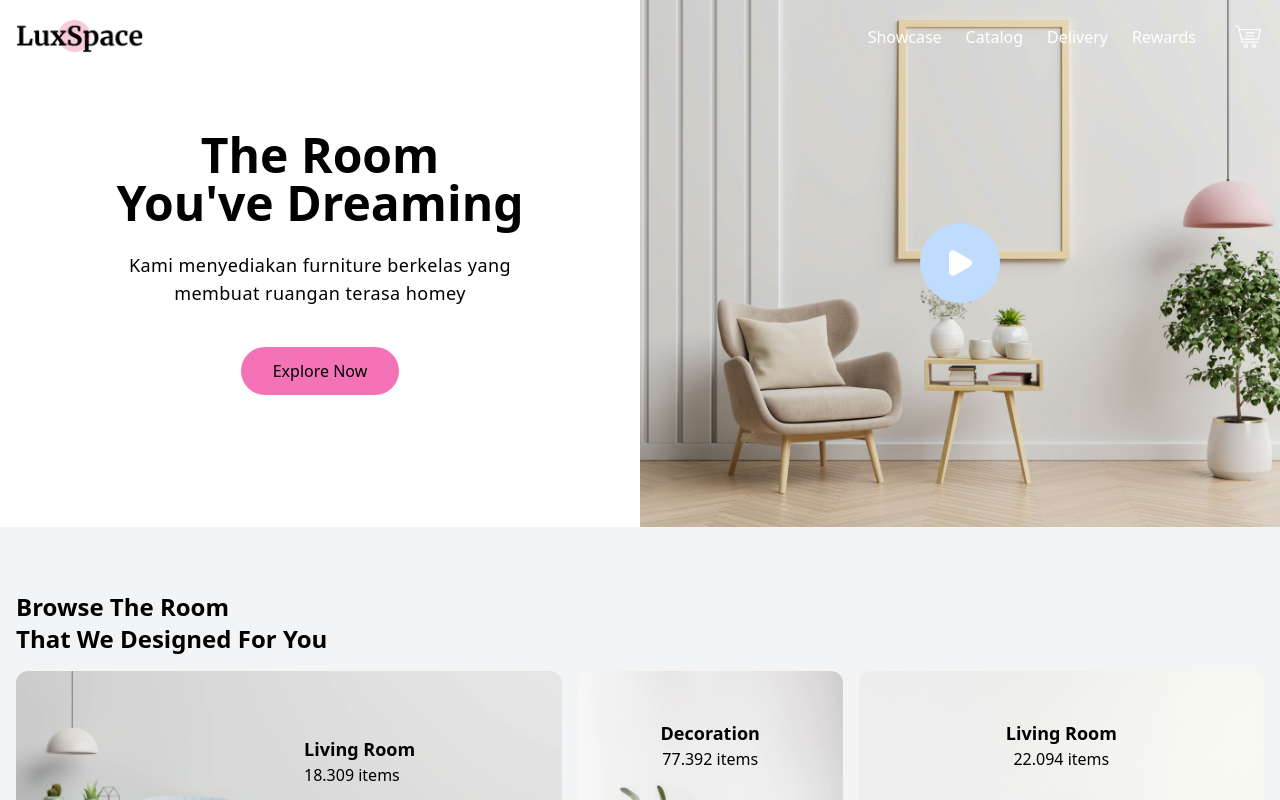
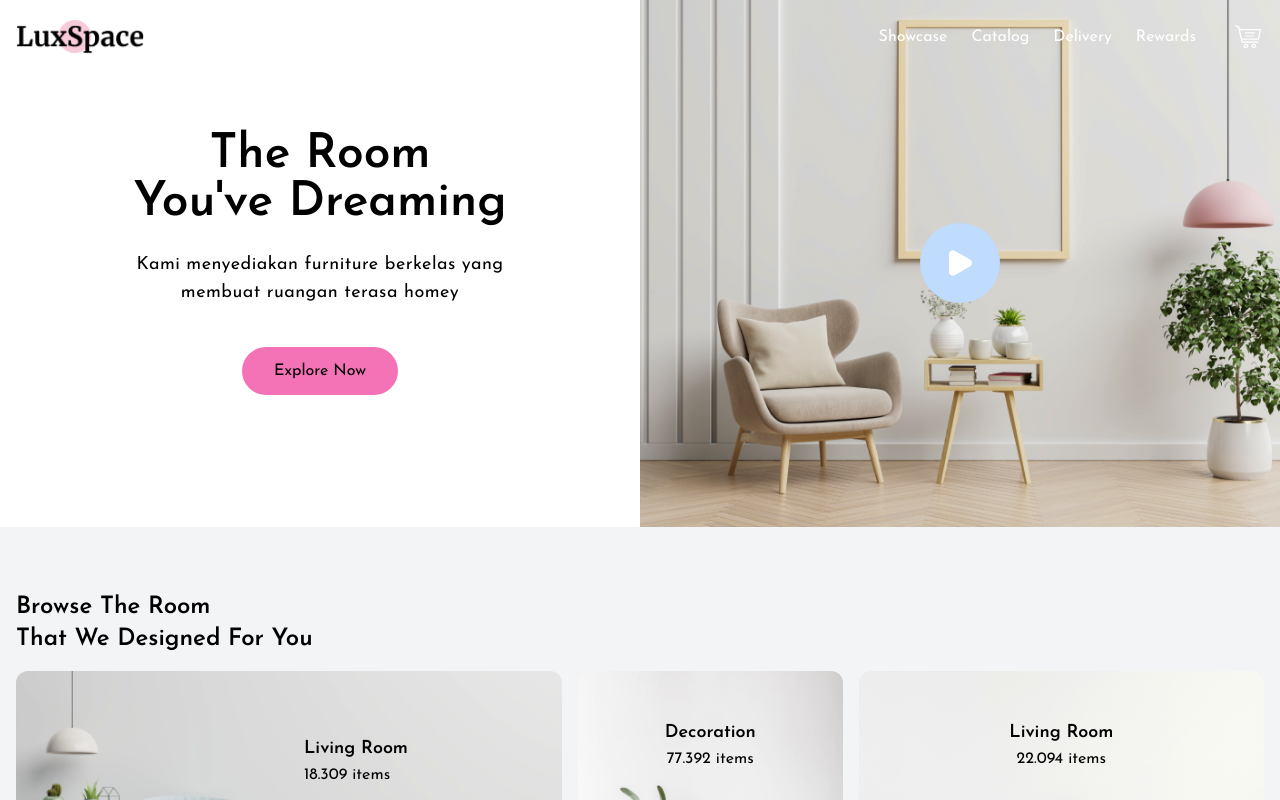
Before and after one commit to devfmgo/bwa-pwa, a React (Create React App) app: page / in a window 1280 px wide. Shown: the top 800 px of the page. Built offline with nearby package versions, Linux system fonts and the light colour scheme.

Commit message:
Cache asset font dari CDN

```diff
--- a/package.json
+++ b/package.json
@@ -27,7 +27,8 @@
     "start": "react-scripts start",
     "build": "react-scripts build",
     "test": "react-scripts test",
-    "eject": "react-scripts eject"
+    "eject": "react-scripts eject",
+    "serve": "npm run build && serve -s build"
   },
   "eslintConfig": {
     "extends": [
@@ -50,6 +51,7 @@
   "devDependencies": {
     "autoprefixer": "^10.4.4",
     "postcss": "^8.4.12",
+    "serve": "^13.0.2",
     "tailwindcss": "^3.0.23"
   }
 }
--- a/src/service-worker.js
+++ b/src/service-worker.js
@@ -11,7 +11,7 @@ import { clientsClaim } from 'workbox-core';
 import { ExpirationPlugin } from 'workbox-expiration';
 import { precacheAndRoute, createHandlerBoundToURL } from 'workbox-precaching';
 import { registerRoute } from 'workbox-routing';
-import { StaleWhileRevalidate } from 'workbox-strategies';
+import { NetworkFirst, StaleWhileRevalidate } from 'workbox-strategies';
 
 clientsClaim();
 
@@ -63,6 +63,28 @@ registerRoute(
   })
 );
 
+self.addEventListener('install', function (e) {
+  console.log('SW Install');
+});
+self.addEventListener('activate', function (e) {
+  console.log('SW Activate');
+});
+
+// Register route cache dns
+registerRoute(
+  ({ url }) =>
+    url.origin === ' https://fonts.googleapis.com' ||
+    url.origin === 'https://fonts.gstatic.com',
+  new NetworkFirst({
+    cacheName: 'fonts',
+    plugins: [
+      new ExpirationPlugin({
+        maxAgeSeconds: 60 * 60 * 24 * 356,
+        maxEntries: 30,
+      }),
+    ],
+  })
+);
 // This allows the web app to trigger skipWaiting via
 // registration.waiting.postMessage({type: 'SKIP_WAITING'})
 self.addEventListener('message', (event) => {
--- a/src/tailwind.css
+++ b/src/tailwind.css
@@ -1,4 +1,5 @@
-@import url("https://fonts.googleapis.com/css2?family=Open+Sans:wght@300;400;600&display=swap");
+/* @import url("https://fonts.googleapis.com/css2?family=Open+Sans:wght@300;400;600&display=swap"); */
+@import url("https://fonts.googleapis.com/css2?family=Josefin+Sans:wght@300;400;600&display=swap");
 @tailwind base;
 @tailwind components;
 @tailwind utilities;
--- a/tailwind.config.js
+++ b/tailwind.config.js
@@ -2,6 +2,10 @@ module.exports = {
   content: ['./src/**/*.{js,jsx,ts,tsx}'],
   theme: {
     extend: {},
+    fontFamily: {
+      sans: ['"Josefin Sans"'],
+      serif: [],
+    },
   },
   plugins: [],
 };
```
Also changed, not shown: 1 other file (tests, documents, lock files or other folders).
